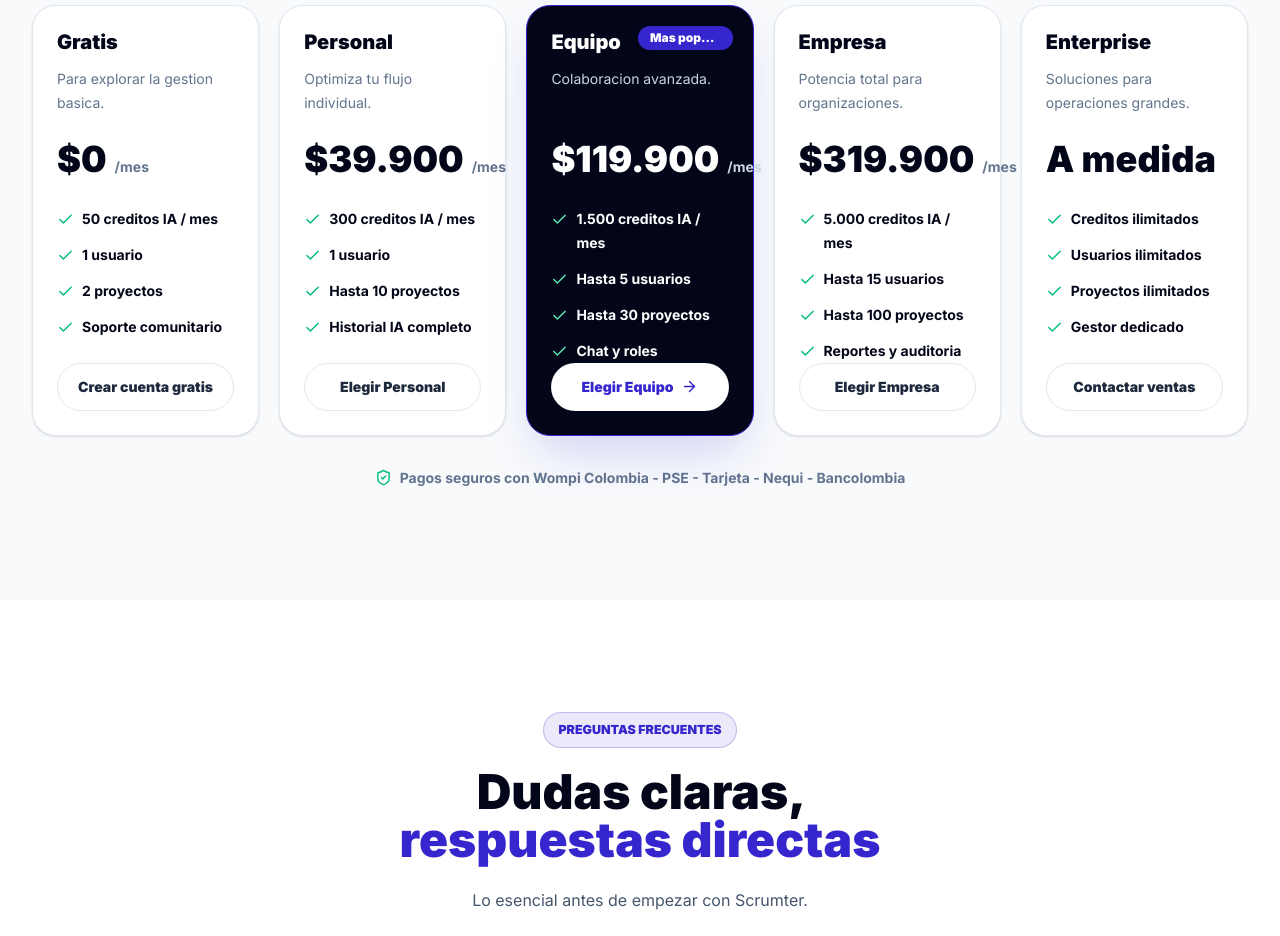
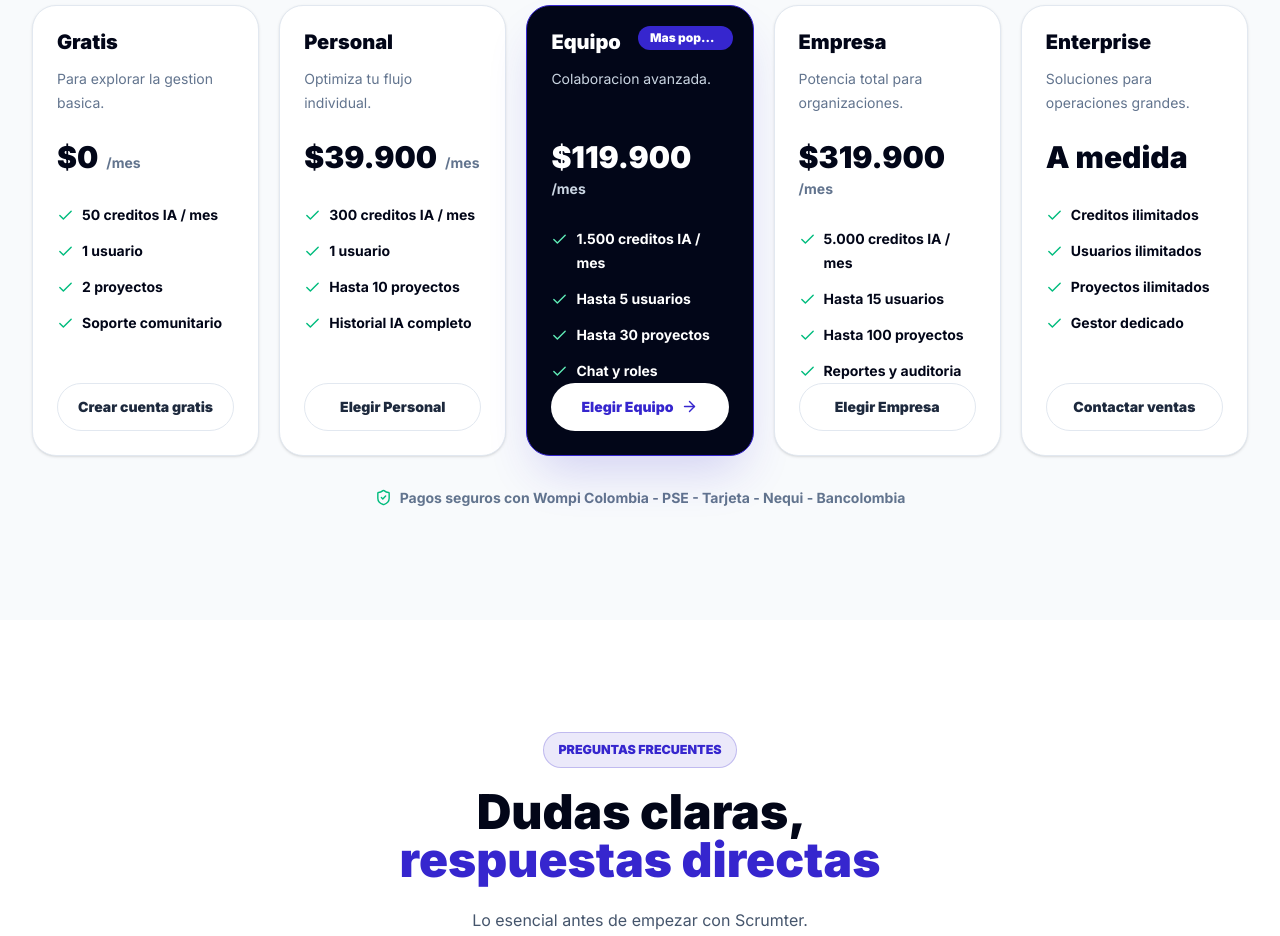
Before and after one commit to darman-prog/scrumter_landing_page, a React (Vite) app: page / in a window 1280 px wide. Shown: the part 4840-5776 px from the top of the page. Built offline with nearby package versions, Linux system fonts and the light colour scheme.

Commit message:
mejoras puntuales UI

```diff
--- a/src/components/Pricing.tsx
+++ b/src/components/Pricing.tsx
@@ -58,8 +58,8 @@ export function Pricing({
               <article
                 className={`relative flex h-full min-h-[420px] flex-col rounded-3xl border p-6 transition hover:-translate-y-1 ${
                   plan.highlighted
-                    ? "border-brand bg-slate-950 text-white shadow-2xl shadow-brand/20 dark:border-brand-300 dark:bg-white dark:text-slate-950"
-                    : "border-slate-200 bg-white shadow-sm dark:border-white/10 dark:bg-slate-950"
+                    ? "border-brand bg-slate-950 text-white shadow-2xl shadow-brand/20 hover:border-brand-400 hover:bg-slate-900 hover:shadow-brand/40 dark:border-brand-300 dark:bg-white dark:text-slate-950 dark:hover:border-brand-400 dark:hover:bg-slate-50 dark:hover:shadow-brand/30"
+                    : "border-slate-200 bg-white shadow-sm hover:border-brand hover:shadow-lg dark:border-white/10 dark:bg-slate-950"
                 }`}
               >
                 {plan.highlighted && (
@@ -71,10 +71,10 @@ export function Pricing({
                 <p className={`mt-3 min-h-12 text-sm leading-6 ${plan.highlighted ? "text-slate-300 dark:text-slate-600" : "text-slate-500 dark:text-slate-400"}`}>
                   {plan.description}
                 </p>
-                <div className="mt-6 flex items-baseline gap-2">
-                  <b className="text-4xl font-black">{plan.price[currency]}</b>
+                <div className="mt-6 flex flex-wrap items-baseline gap-x-2 gap-y-1">
+                  <b className="text-4xl font-black whitespace-nowrap xl:text-3xl">{plan.price[currency]}</b>
                   {!["A medida", "Custom"].includes(plan.price[currency]) && (
-                    <span className={`text-sm font-bold ${plan.highlighted ? "text-slate-300 dark:text-slate-500" : "text-slate-500 dark:text-slate-400"}`}>
+                    <span className={`text-sm font-bold whitespace-nowrap ${plan.highlighted ? "text-slate-300 dark:text-slate-500" : "text-slate-500 dark:text-slate-400"}`}>
                       {copy.monthly}
                     </span>
                   )}
```
